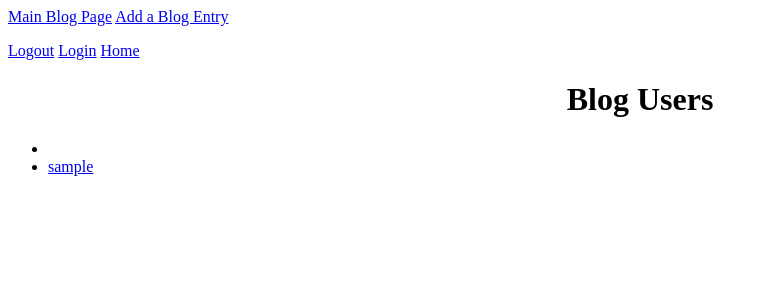
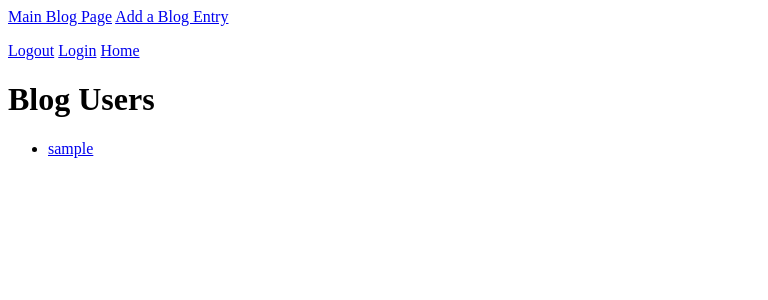
Before and after one commit to cfiller123/blogz, a Flask app: page / in a window 1280 px wide. Shown: the top 300 px of the page, without its empty margins (0-768 px from the left). Run offline with Flask 2, Linux system fonts and the light colour scheme; the visitor is signed in with stand-in values (Sample User, id 1); data comes from the database, SQL or seed files in the repository.

Commit message:
fixed everything!

```diff
--- a/main.py
+++ b/main.py
@@ -125,7 +125,7 @@ def logout():
 
 @app.route('/')
 def index():
-    users = ['']
+    users = []
     usernames = User.query.all()
     for user in usernames:
         users.append(user.username)
--- a/templates/index.html
+++ b/templates/index.html
@@ -2,17 +2,16 @@
 
 {% block content %}
 
-<h1 style="text-align:center;">Blog Users</h1>
-
+<h1>Blog Users</h1>
     {% if not users %}
         <p>There are no users yet!</p>
     {% else %}
     <ul>
-        {% for user in users %}
-            <li>
-                <a href="/blog?user={{user}}">{{user}}</a>
-            </li>
-        {% endfor %}
+    {% for user in users %}
+        <li>
+            <a href="/blog?user={{user}}">{{user}}</a>
+        </li>
+    {% endfor %}
     </ul>
     {% endif %}
 {% endblock %}
```
